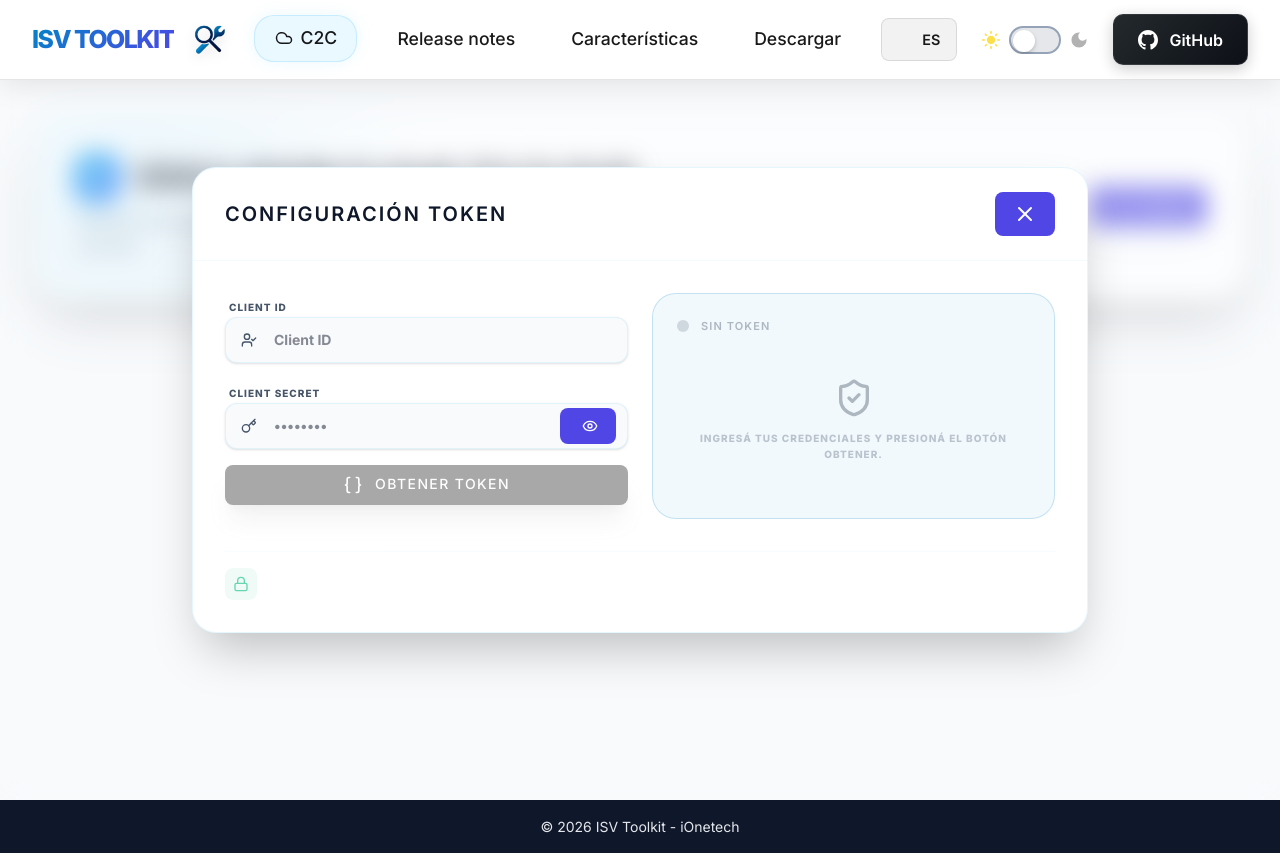
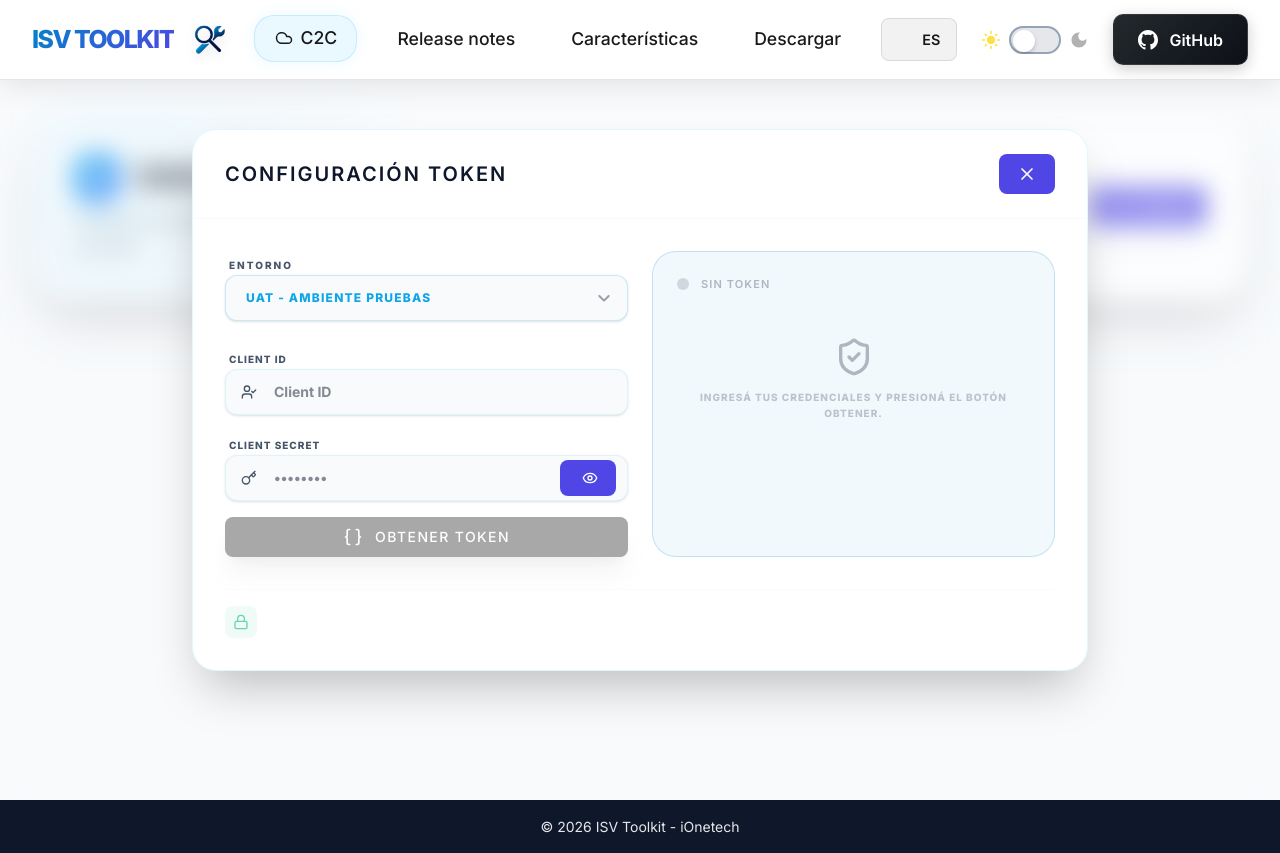
Before and after one commit to indigonet/Front-isv, a React (Vite) app: page /simulator in a window 1280 px wide. Both pictures are taken after a click on the button "TOKEN". Built offline with nearby package versions, Linux system fonts and the light colour scheme; some icons are missing.

Commit message:
ambientes

```diff
--- a/src/components/modal/Modal.jsx
+++ b/src/components/modal/Modal.jsx
@@ -28,9 +28,10 @@ export default function Modal({ isOpen, onClose, title, children }) {
           <h3 className="text-xl font-black text-text-primary tracking-tight uppercase tracking-widest">{title}</h3>
           <button
             onClick={onClose}
-            className="p-2 hover:bg-accent/5 rounded-xl transition-colors text-text-secondary hover:text-accent cursor-pointer active:scale-95"
+            className="p-3 text-text-secondary/40 hover:text-accent transition-all duration-300 cursor-pointer group active:scale-95"
+            aria-label="Cerrar modal"
           >
-            <X className="w-6 h-6" />
+            <X className="w-5 h-5 group-hover:rotate-90 transition-transform duration-500" />
           </button>
         </div>
 
--- a/src/simulator/AuthTokenModal.jsx
+++ b/src/simulator/AuthTokenModal.jsx
@@ -10,6 +10,8 @@ import { useLanguage } from '../context/LanguageContext';
 export default function AuthTokenModal({
   isOpen,
   onClose,
+  env,
+  onEnvChange,
   // from useSimulatorAuth
   clientId,
   setClientId,
@@ -40,8 +42,39 @@ export default function AuthTokenModal({
       <div className="space-y-8">
         <div className="grid grid-cols-1 md:grid-cols-2 gap-6">
 
-          {/* ── Left: credentials form ── */}
-          <div className="space-y-4">
+          {/* ── Environment & Credentials ── */}
+          <div className="space-y-6">
+            {/* Environment selection (NEW) */}
+            <div className="space-y-3">
+              <label className="text-[10px] font-black text-text-secondary uppercase tracking-[0.2em] ml-1">
+                {t('simEnv')}
+              </label>
+              <div className="relative group">
+                <select
+                  value={env}
+                  onChange={(e) => {
+                    const newEnv = e.target.value;
+                    if (accessToken && !window.confirm(t('confirmClearToken'))) return;
+                    if (accessToken) clearToken();
+                    onEnvChange(newEnv);
+                  }}
+                  className={`w-full appearance-none bg-background border border-accent/10 rounded-xl py-3.5 px-5 text-xs font-black uppercase tracking-widest outline-none transition-all shadow-sm cursor-pointer pr-10 ${
+                    env === 'prod' ? 'text-rose-500 border-rose-500/20' : env === 'uat' ? 'text-accent border-accent/20' : 'text-emerald-500 border-emerald-500/20'
+                  } focus:ring-4 focus:ring-accent/5`}
+                >
+                  <option value="dev">DEV - Ambiente Desarrollo</option>
+                  <option value="uat">UAT - Ambiente Pruebas</option>
+                  <option value="prod">PROD - Ambiente Producción</option>
+                </select>
+                <div className="absolute right-4 top-1/2 -translate-y-1/2 pointer-events-none opacity-40">
+                  <svg className="w-4 h-4" fill="none" viewBox="0 0 24 24" stroke="currentColor">
+                    <path strokeLinecap="round" strokeLinejoin="round" strokeWidth={3} d="M19 9l-7 7-7-7" />
+                  </svg>
+                </div>
+              </div>
+            </div>
+
+            <div className="space-y-4">
             {/* Client ID */}
             <div className="space-y-2">
               <label className="text-[10px] font-black text-text-secondary uppercase tracking-widest ml-1">
@@ -101,6 +134,7 @@ export default function AuthTokenModal({
                 </>
               )}
             </button>
+            </div>
           </div>
 
           {/* ── Right: token status panel ── */}
--- a/src/simulator/SimulatorView.jsx
+++ b/src/simulator/SimulatorView.jsx
@@ -257,17 +257,13 @@ export default function SimulatorView({ onLog }) {
               {/* URL bar */}
               <div className="p-6 bg-accent/[0.02] border-b border-accent/5 flex flex-col sm:flex-row items-center gap-4">
                 <div className="flex items-center gap-2 w-full sm:w-auto">
-                  <select
-                    value={env}
-                    onChange={(e) => handleEnvChange(e.target.value)}
-                    className={`bg-card border border-accent/10 rounded-xl px-4 py-3 font-black outline-none focus:ring-4 focus:ring-accent/5 transition-all cursor-pointer text-xs uppercase tracking-widest shadow-sm ${
+                  <div className="flex items-center gap-2 p-2 px-3 bg-accent/5 rounded-xl border border-accent/10">
+                    <span className={`text-[10px] font-black uppercase tracking-widest ${
                       env === 'prod' ? 'text-rose-500' : env === 'uat' ? 'text-accent' : 'text-emerald-500'
-                    }`}
-                  >
-                    <option value="dev">DEV</option>
-                    <option value="uat">UAT</option>
-                    <option value="prod">PROD</option>
-                  </select>
+                    }`}>
+                      {env}
+                    </span>
+                  </div>
                 </div>
                 <div className="flex-1 relative group w-full">
                   <div className="absolute left-4 top-1/2 -translate-y-1/2 text-text-secondary group-focus-within:text-accent transition-colors">
@@ -375,6 +371,8 @@ export default function SimulatorView({ onLog }) {
           setIsAuthModalOpen(false);
           auth.setFetching(false);
         }}
+        env={env}
+        onEnvChange={handleEnvChange}
         clientId={auth.clientId}         setClientId={auth.setClientId}
         clientSecret={auth.clientSecret} setClientSecret={auth.setClientSecret}
         accessToken={auth.accessToken}
--- a/src/simulator/simulator.constants.js
+++ b/src/simulator/simulator.constants.js
@@ -38,12 +38,12 @@ export const FIELD_CONFIG = {
 
 const BODY_POLL = {
   idTerminal: '', idSucursal: '', serialNumber: '',
-  command: 106, customId: '5ABC',
+  command: 106, customId: '1234',
 };
 
 const BODY_C2C_SALE = {
   idTerminal: '', idSucursal: '', serialNumber: '',
-  command: 100, amount: 5200, ticketNumber: '12',
+  command: 100, amount: 5990, ticketNumber: '12',
   printOnPos: true, saleType: 1, employeeId: 1, customId: '1234',
 };
 
```
